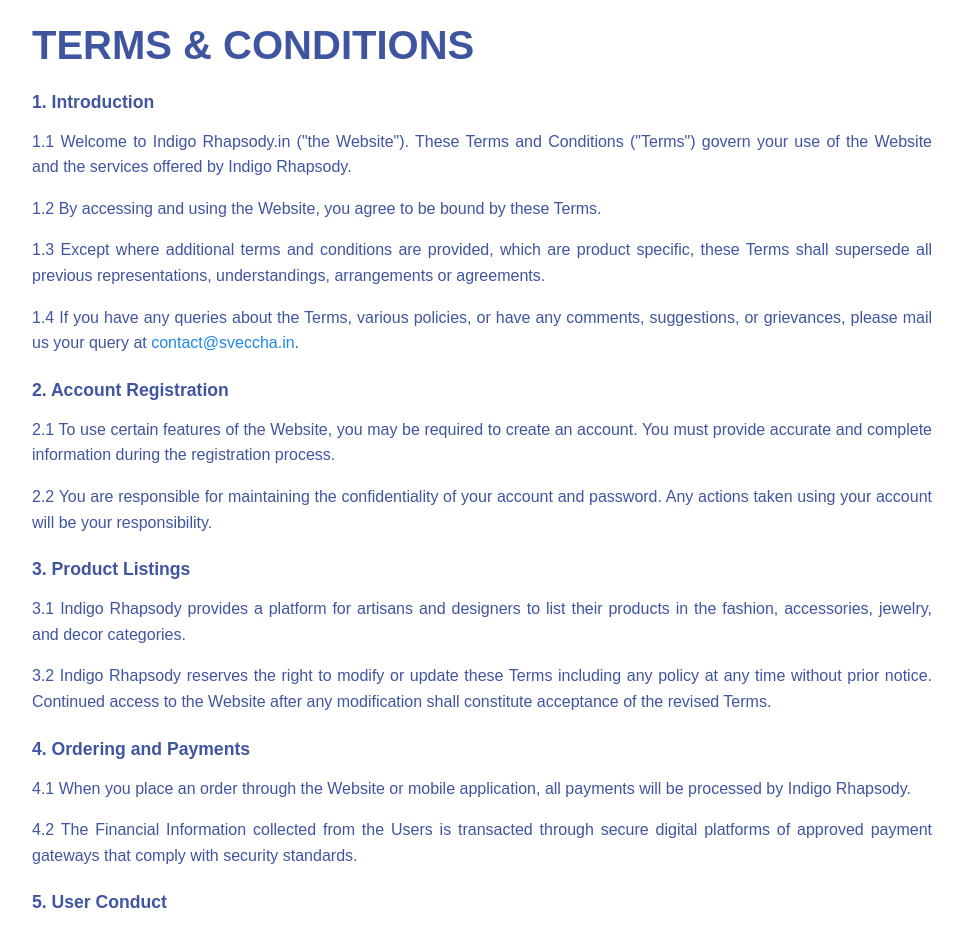
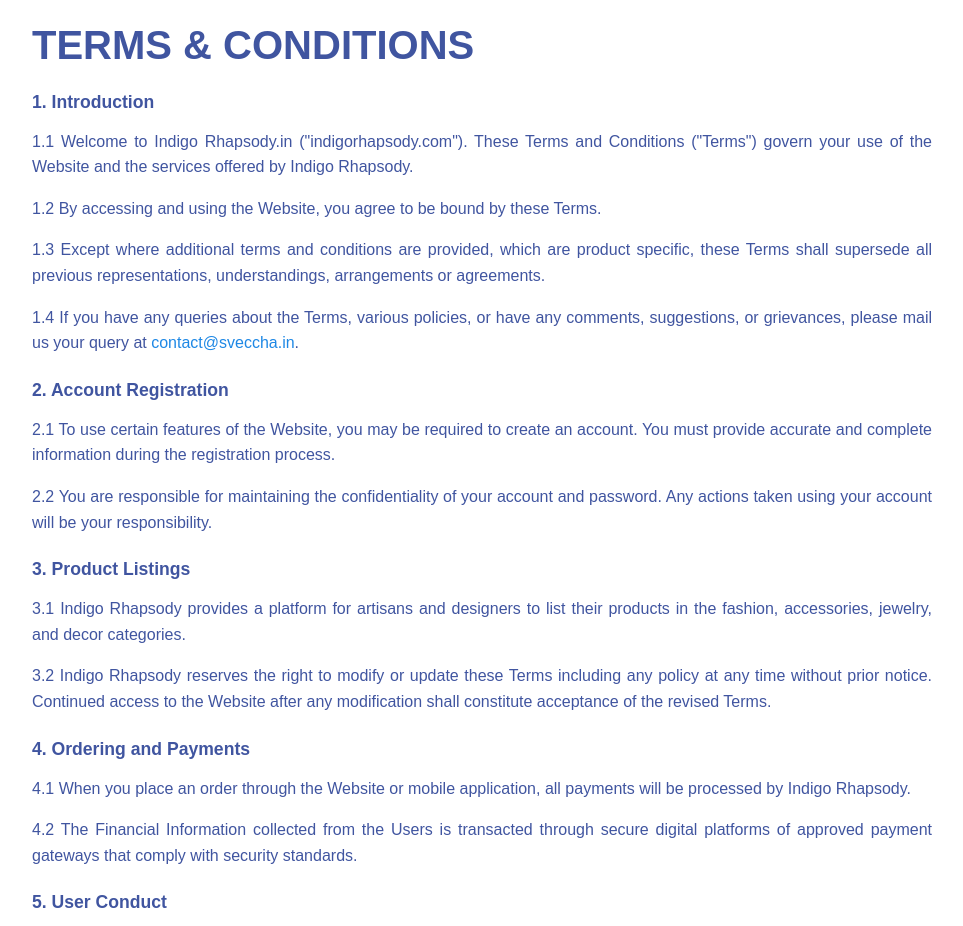
Before and after one commit to Dundanagoudp/indiorbapsody, a React (Vite) app: page /policies in a window 1280 px wide. Shown: the part 1660-2586 px from the top of the page, without its empty margins (158-1121 px from the left). Built offline with nearby package versions, Linux system fonts and the light colour scheme.

Commit message:
terms and condtions

```diff
--- a/src/components/policiessection/Policies.jsx
+++ b/src/components/policiessection/Policies.jsx
@@ -136,7 +136,7 @@
       <Section>
         <SectionTitle>1. Introduction</SectionTitle>
         <Paragraph>
-          1.1 Welcome to Indigo Rhapsody.in ("the Website"). These Terms and Conditions ("Terms") govern your use of the Website and the services offered by Indigo Rhapsody.
+          1.1 Welcome to Indigo Rhapsody.in ("indigorhapsody.com"). These Terms and Conditions ("Terms") govern your use of the Website and the services offered by Indigo Rhapsody.
         </Paragraph>
         <Paragraph>1.2 By accessing and using the Website, you agree to be bound by these Terms.</Paragraph>
         <Paragraph>
```
